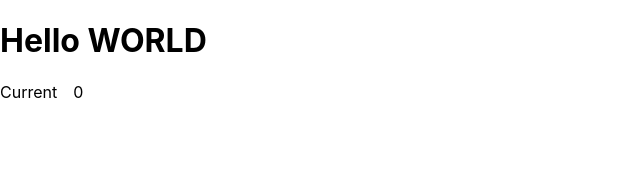
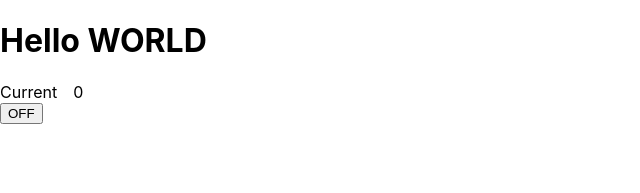
Before and after one commit to maosmurf/my-react_typescript_tdd, a React (Create React App) app: page / in a window 1280 px wide. Shown: the top 193 px of the page, without its empty margins (0-640 px from the left). Built offline with nearby package versions, Linux system fonts and the light colour scheme.

Commit message:
ActionLink

```diff
--- /dev/null
+++ b/src/ActionLink.tsx
@@ -0,0 +1,30 @@
+import React, {Component} from "react";
+
+interface ActionLinkState {
+  isToggleOn: boolean;
+}
+
+class ActionLink extends Component<object, ActionLinkState> {
+
+  constructor(props: Readonly<object>) {
+    super(props);
+    this.state = {
+      isToggleOn: false,
+    }
+  }
+
+  private handleClick = () => {
+    console.log('The link was clicked.');
+    this.setState(state => ({isToggleOn: !state.isToggleOn}));
+  };
+
+  render() {
+    return (
+      <button onClick={this.handleClick}>
+        {this.state.isToggleOn ? 'ON' : 'OFF'}
+      </button>
+    );
+  }
+}
+
+export default ActionLink;
--- a/src/App.tsx
+++ b/src/App.tsx
@@ -1,6 +1,7 @@
 import React, {Component} from 'react';
 import Heading from "./Heading";
 import Counter from "./Counter";
+import ActionLink from "./ActionLink";
 
 interface CounterState {
   count: number
@@ -27,6 +28,7 @@ class App extends Component<object, CounterState> {
         count={this.state.count}
         label={'Current'}
         onCounterIncrease={this.increment}/>
+      <ActionLink/>
     </div>;
   }
 }
```
